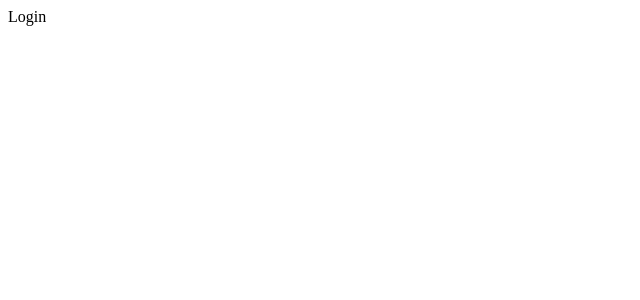
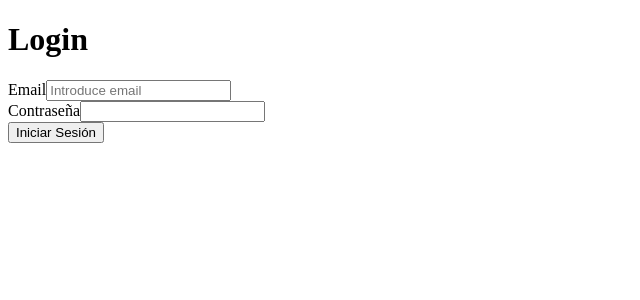
Before and after one commit to NoeCam/Proyecto-Experiencias, a React (Vite) app in the folder APP-Experiencias_Diferentes/: page /users/login in a window 1280 px wide. Shown: the top 300 px of the page, without its empty margins (0-640 px from the left). Built offline with nearby package versions, Linux system fonts and the light colour scheme.

Commit message:
Formulario login y token

```diff
--- a/APP-Experiencias_Diferentes/src/App.jsx
+++ b/APP-Experiencias_Diferentes/src/App.jsx
@@ -4,6 +4,7 @@ import ValidateUser from "./pages/ValidateUser";
 import Login from "./pages/Login";
 import RecoverPassword from "./pages/RecoverPassword";
 import NewPassword from "./pages/NewPassword";
+import Experience from "./pages/Experience";
 import CreateExperience from "./pages/CreateExperience";
 import ExperienceById from "./pages/ExperienceById";
 import ExperienceState from "./pages/ExperienceState";
@@ -30,6 +31,7 @@ function App() {
           element={<ExperienceState />}
         />
         <Route path="/experiencias/create" element={<CreateExperience />} />
+        <Route path="/experiencias" element={<Experience />} />
       </Routes>
     </>
   );
--- /dev/null
+++ b/APP-Experiencias_Diferentes/src/components/FormLogin.jsx
@@ -0,0 +1,68 @@
+import {useState} from "react";
+import {useNavigate} from "react-router-dom";
+import loginService from "../services/loginService.js";
+
+
+function FormLogin() {
+
+    const [email, setEmail] = useState("");
+    const [password, setPassword] = useState("");
+    const [error, setError] = useState("");
+    const [resp, setResp] = useState("");
+
+    const navigate = useNavigate();
+
+    //manejo del formulario
+    const handleFormSubmit = async (e) => {
+        e.preventDefault();
+
+        try {
+            //llamar al servicio de login
+            const response = await loginService({
+                email,
+                password,
+            });
+            setResp(response);
+            navigate("/experiencias");
+
+        } catch (error) {
+            setError(error.message);
+        }
+
+    };
+
+    return (
+        <form onSubmit={handleFormSubmit}>
+            <div>
+                <label htmlFor="email">Email</label>
+                <input
+                    type="email"
+                    name="email"
+                    placeholder="Introduce email"
+                    value={email}
+                    required
+                    onChange={(e) => setEmail(e.target.value)}
+                />
+            </div>
+
+            <div>
+                <label htmlFor="password">Contraseña</label>
+                <input
+                    type="password"
+                    name="Password"
+                    value={password}
+                    required
+                    onChange={(e) => setPassword(e.target.value)}
+                    />
+            </div>
+
+            <div>
+                <input type="submit" value="Iniciar Sesión" />
+            </div>
+
+            <div>{error && <p>{error}</p>}</div>
+            <div>{resp.status === "ok" && <p>{resp.message}</p>}</div>
+        </form>);
+}
+
+export default FormLogin;
--- /dev/null
+++ b/APP-Experiencias_Diferentes/src/contexts/UserProvider.jsx
@@ -0,0 +1,16 @@
+import { createContext, useContext } from "react";
+import useLocalStorage from "../hooks/useLocalStorage";
+
+const UserContext = createContext();
+
+export const UserProvider = ({ children }) => {
+  const [user, setUser] = useLocalStorage("session", "");
+  return (
+    <UserContext.Provider value={[user, setUser]}>
+      {children}
+    </UserContext.Provider>
+  );
+};
+
+export const useUser = () => useContext(UserContext)[0];
+export const useSetUser = () => useContext(UserContext)[1];
--- /dev/null
+++ b/APP-Experiencias_Diferentes/src/hooks/useLocalStorage.js
@@ -0,0 +1,15 @@
+import { useEffect, useState } from "react"
+
+const useLocalStorage = (name, outsideInitialValue) => {
+  const [value, setValue] = useState(() => {
+    return JSON.parse(localStorage.getItem(name)) || outsideInitialValue
+  })
+
+  useEffect(() => {
+    localStorage.setItem(name, JSON.stringify(value))
+  }, [name, value])
+
+  return [value, setValue]
+}
+
+export default useLocalStorage;
--- a/APP-Experiencias_Diferentes/src/main.jsx
+++ b/APP-Experiencias_Diferentes/src/main.jsx
@@ -4,11 +4,14 @@ import App from "./App.jsx";
 import { BrowserRouter } from "react-router-dom";
 
 import "./index.css";
+import { UserProvider } from "./contexts/UserProvider.jsx";
 
 ReactDOM.createRoot(document.getElementById("root")).render(
   <React.StrictMode>
     <BrowserRouter>
-      <App />
+      <UserProvider>
+        <App />
+      </UserProvider>
     </BrowserRouter>
   </React.StrictMode>
 );
--- /dev/null
+++ b/APP-Experiencias_Diferentes/src/pages/Experience.jsx
@@ -0,0 +1,9 @@
+const Experience = () => {
+  return (
+    <div>
+      <h1>Experience</h1>
+    </div>
+  );
+};
+
+export default Experience;
--- a/APP-Experiencias_Diferentes/src/pages/Login.jsx
+++ b/APP-Experiencias_Diferentes/src/pages/Login.jsx
@@ -1,5 +1,11 @@
+import FormLogin from "../components/FormLogin";
 const Login = () => {
-  return <div>Login</div>;
+  return (
+    <>
+      <h1>Login</h1>
+      <FormLogin />
+    </>
+  );
 };
 
 export default Login;
--- /dev/null
+++ b/APP-Experiencias_Diferentes/src/services/loginService.js
@@ -0,0 +1,27 @@
+const loginService = async ({
+    email,
+    password,
+}) => {
+    // Construir la URL del endpoint de registro
+    const url = `${import.meta.env.VITE_API_URL}/users/login`;
+
+    // Realizar la solicitud al backend
+    const response = await fetch(url, {
+        method: "POST",
+        headers: {
+            "Content-Type": "application/json",
+        },
+        body: JSON.stringify({email, password }), // Incluir todos los campos en el cuerpo de la solicitud
+    });
+
+    // Parsear la respuesta JSON
+    const json = await response.json();
+
+    // Lanzar un error si la respuesta no es exitosa
+    if (!response.ok) throw new Error(json.message);
+
+    // Retornar la respuesta JSON
+    return json;
+};
+
+export default loginService;
```
